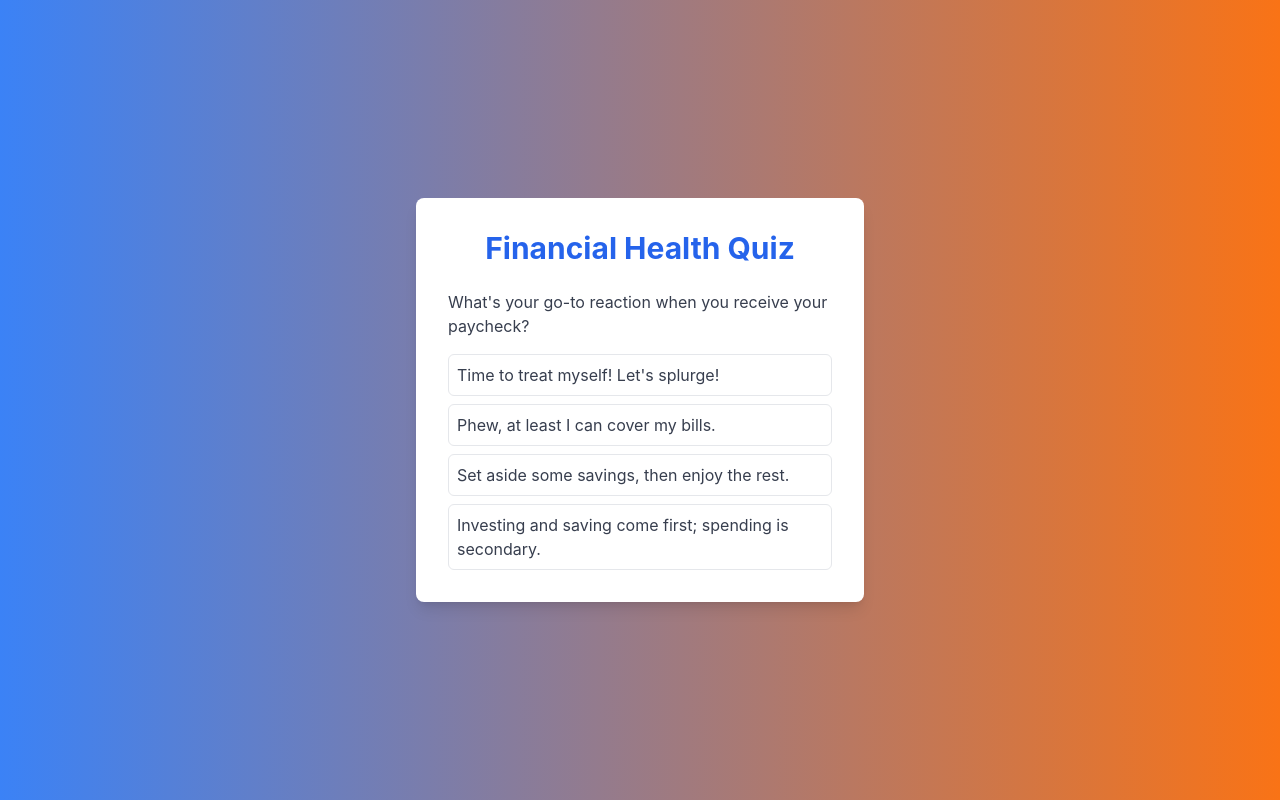
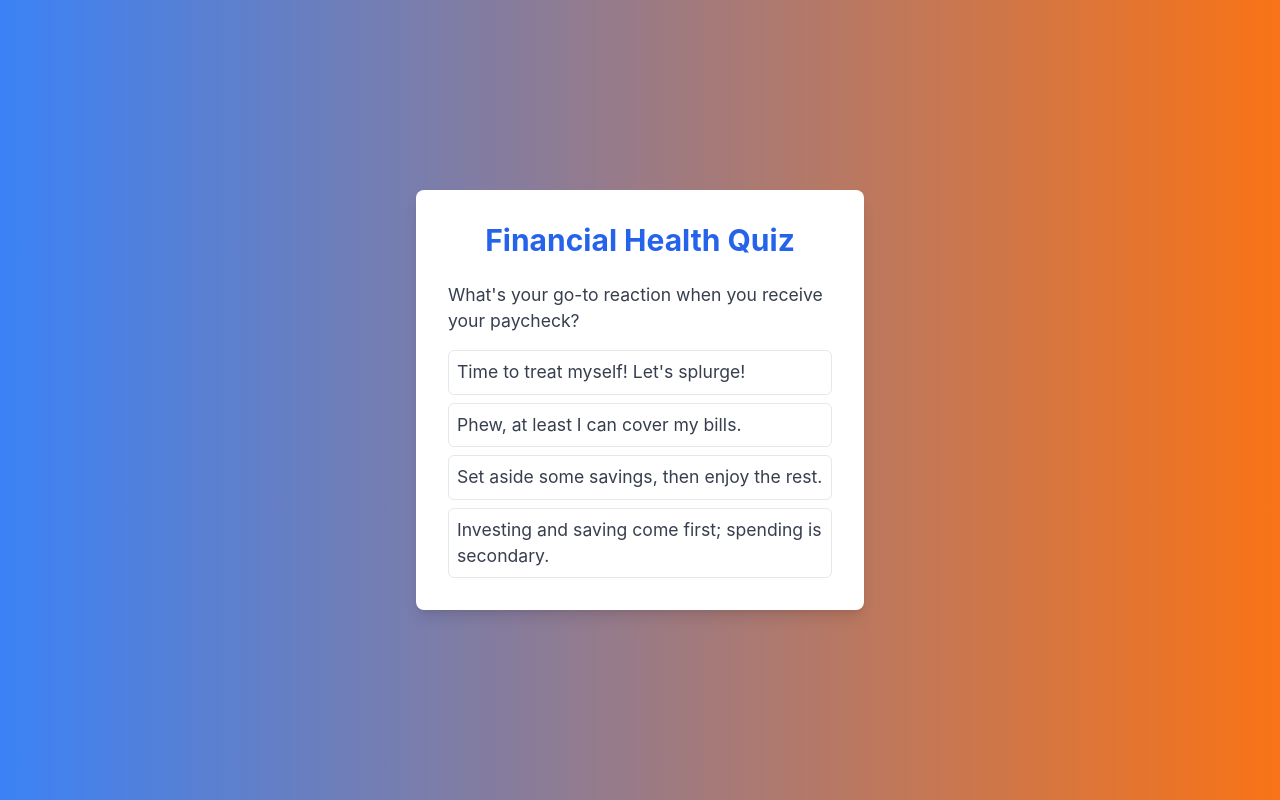
Before and after one commit to apogeeai/BuzzFinanceQuiz, a Flask app: page /quiz in a window 1280 px wide. Run offline with Flask 3, Linux system fonts and the light colour scheme; some libraries are stand-ins or nearby versions.

Commit message:
Agent query: Please check if the font size has increased slightly across all pages of the application. The new font size should be 1.1rem for body text, making it slightly larger than before. Please verify this on the index page, quiz page, and results page.

```diff
--- a/static/css/styles.css
+++ b/static/css/styles.css
@@ -55,8 +55,8 @@ body {
 
 body, p, div, span, a, button, input, textarea, select {
     font-family: karla, -apple-system, BlinkMacSystemFont, 'Segoe UI', Roboto, 'Oxygen-Sans', Ubuntu, Cantarell, 'Helvetica Neue', sans-serif;
-    color: #373e4e;  /* Updated from #606776 to #373e4e as per manager's request */
-    font-size: 1rem;
+    color: #373e4e;
+    font-size: 1.1rem;  /* Updated from 1rem to 1.1rem as per manager's request */
 }
 
 .text-blue-600 {
```
